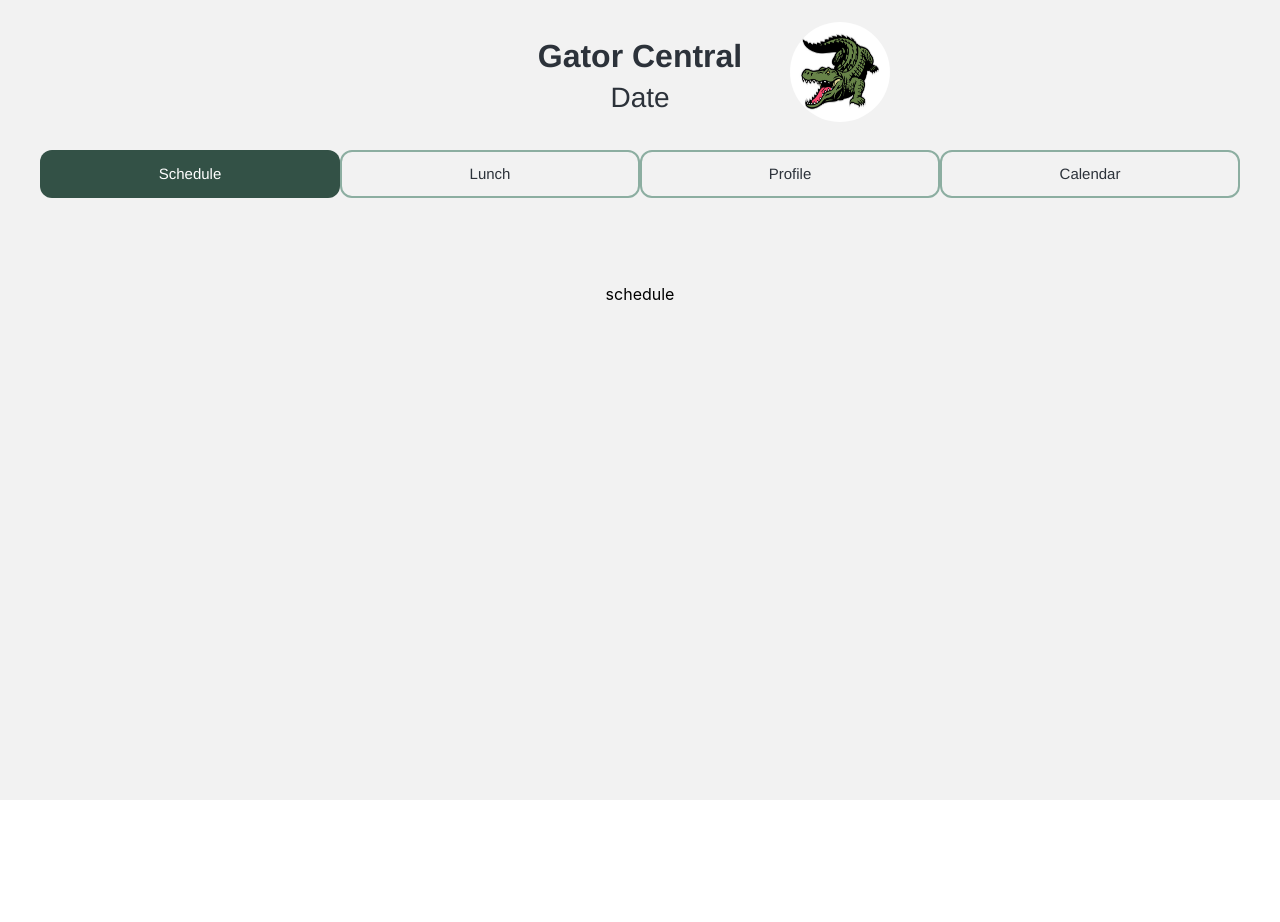
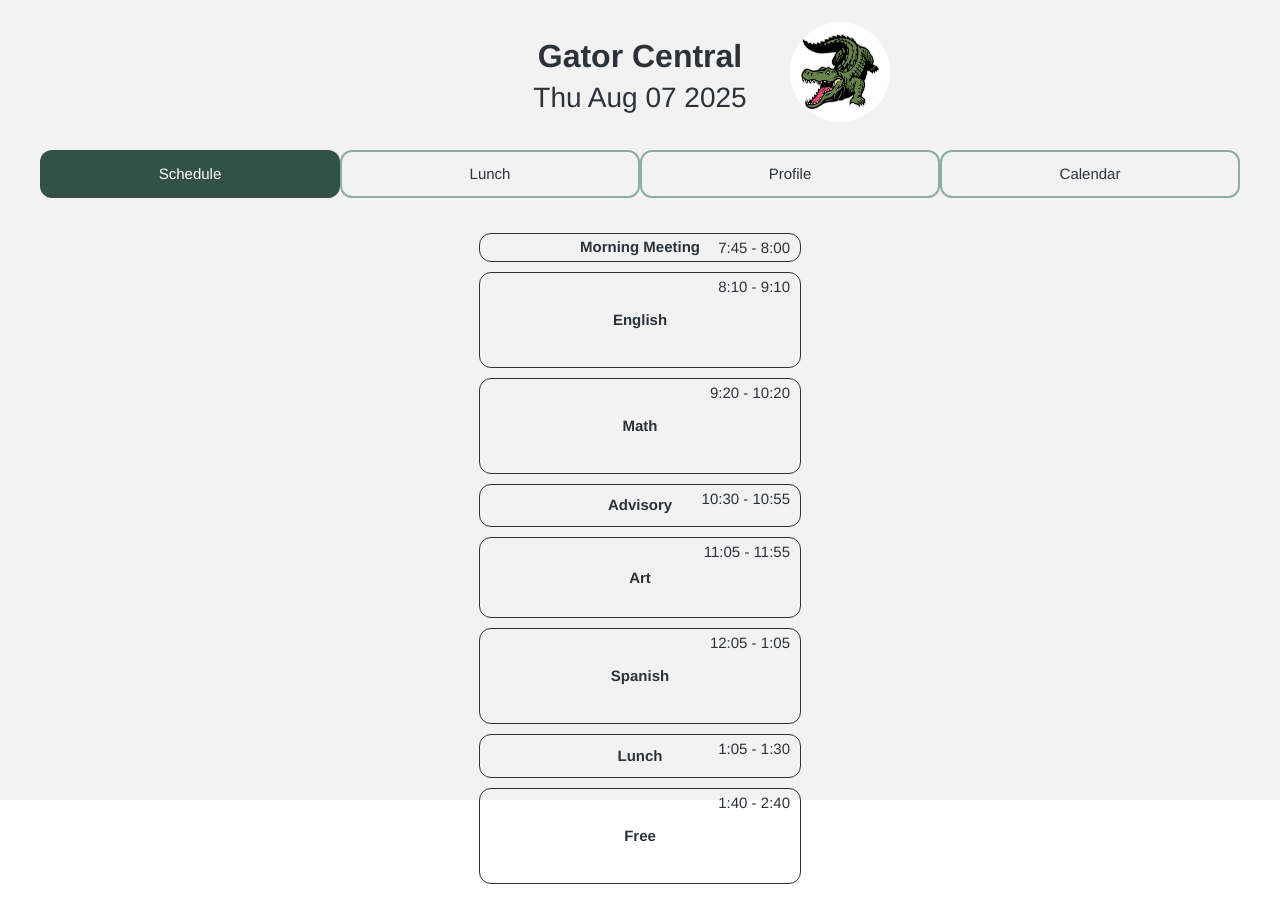
Before and after one commit to svaldes2007/gator-central-app, a React (Create React App) app: page / in a window 1280 px wide. Shown: the top 922 px of the page. Before the commit the page ends 800 px from the top, so only its background shows below. Built offline with nearby package versions, Linux system fonts and the light colour scheme.

Commit message:
schedule display first draft

```diff
--- a/src/App.css
+++ b/src/App.css
@@ -90,12 +90,53 @@ html, body {
 
 .scheduleDisplay{
   position:relative;
+  display: flex;
+  flex-direction: column;
+  align-items: center;
+
 }
 
 
 .singleBlock{
-  width:100px;
+  position: relative;
+  top:-40px;
+  width: 300px;
+
+  display:flex;
+  align-items: center;
+  justify-content: center;
+
   z-index:4;
-  background-color:red;
   border-style:solid;
+  border-color: #2c323a;
+
+  color: #2c323a;
+  font-weight:400;
+  font-family: 'Helevetica Neue', Helvetica, Arial, sans-serif;
+  font-size:15px;
+  line-height:18px;
+  letter-spacing:0.5%;
+
+  border-style:solid;
+  border-width:1px;
+  border-color:#2c323a;
+  border-radius:12px;
+
+  margin: 5px 0;
+  padding: 2px 10px;
 }
+
+.blockTitle {
+  font-weight: bold;
+  display:flex;
+  align-items: center;
+  justify-content: center;
+  top: 5px;
+  right: 10px;
+}
+
+.blockTimes{
+  position:absolute;
+  top:5px;
+  right:10px;
+}
--- a/src/App.js
+++ b/src/App.js
@@ -7,7 +7,7 @@ import ScheduleDisplay from "./ScheduleDisplay";
 function App() {
 
   const [currentTab, setCurrentTab] = useState("schedule");
-
+  const today = new Date();
   const eatThenMeet  = true;
 
   //figure out how to save datain between user opening app... but usestates for now
@@ -32,13 +32,21 @@ function App() {
 
   const egSchedule = [
     { name: "Morning Meeting", start: "7:45", end: "8:00" },
-    { name: "B", start: "8:10", end: "9:10" },
-    { name: "C", start: "9:20", end: "10:20" },
-    { name: "Flex", start: "10:30", end: "10:55" },
-    { name: "D", start: "11:05", end: "11:00" },
-    { name: "E1", start: "12:05", end: "1:05" },
-    { name: "E2", start: "12:30", end: "1:30" },
-    { name: "F", start: "1:40", end: "2:40" }
+    { name: "A", start: "8:10", end: "9:10" },
+    { name: "B", start: "9:20", end: "10:20" },
+    { name: "Advisory", start: "10:30", end: "10:55" },
+    { name: "C", start: "11:05", end: "11:55" },
+    ...(eatThenMeet
+      ? [
+          { name: "D", start: "12:05", end: "1:05" },
+          { name: "Lunch", start: "1:05", end: "1:30" }
+        ]
+      : [
+          {name: "Lunch", start: "11:55", end: "12:20"},
+          { name: "D", start: "12:30", end: "1:30" }
+        ]
+    ),
+    { name: "E", start: "1:40", end: "2:40" }
   ];
 
 
@@ -48,7 +56,7 @@ function App() {
       <div className="bar">
         <p className="barTitle">Gator Central</p>
         <img className="logo" src ={logo} alt="gator logo"/>
-        <p className="dateTitle">Date</p>
+        <p className="dateTitle">{today.toDateString()}</p>
         <div className="tabs">
           <TabButton tab={currentTab} setTab={setCurrentTab} type="schedule" message="Schedule"/>
           <TabButton tab={currentTab} setTab={setCurrentTab} type="lunch" message="Lunch"/>
@@ -59,12 +67,10 @@ function App() {
 
 
         {currentTab === "schedule" ? (
-          <p className="pageStandIn">schedule</p>
-          // <ScheduleDisplay
-          //   userClasses={userClasses}
-          //   egSchedule={egSchedule}
-          //   eatThenMeet={eatThenMeet}
-          // />
+          <ScheduleDisplay
+            userClasses={userClasses}
+            egSchedule={egSchedule}
+          />
         ) : currentTab === "lunch" ? (
           <p className="pageStandIn">lunch</p>
         ) : currentTab === "profile" ? (
--- a/src/DisplayOneBlock.js
+++ b/src/DisplayOneBlock.js
@@ -1,10 +1,12 @@
-function DisplayOneBlock({ duration, title }) {
+function DisplayOneBlock({ duration, title, start, end }) {
 
   return (
     <div
-        className="singleBlock"
-        style={{ height: `${duration}px` }}
-    > {title}
+      className="singleBlock"
+      style={{ height: `${duration*1.5}px` }}
+    >
+      <span className="blockTitle">{title}</span>
+      <span className="blockTimes">{start} - {end}</span>
     </div>
   );
 }
--- a/src/ScheduleDisplay.js
+++ b/src/ScheduleDisplay.js
@@ -1,21 +1,50 @@
 import DisplayOneBlock from "./DisplayOneBlock";
 
-function ScheduleDisplay({ eatThenMeet, userClasses, egSchedule }) {
+function ScheduleDisplay({ userClasses, egSchedule }) {
+
+  function timeDifference(start, end) {
+
+    const [startH, startM] = start.split(":").map(Number);
+    const [endH, endM] = end.split(":").map(Number);
+
+    // convert to minutes
+    const startTotal = startH * 60 + startM;
+    let endTotal = endH * 60 + endM;
+
+    // if end < start, assume it’s past noon (PM)
+    if (endTotal < startTotal) {
+      endTotal += 12 * 60; // add 12 hours
+    }
+
+    return endTotal - startTotal;
+  }
+
 
   return (
     <div className="scheduleDisplay">
 
+      {egSchedule.map((event) => {
+        let displayTitle = event.name;
 
-      {/*
-        {egSchedule.map((event) => (
-            // <p key={event.name}>{event.name}</p>
-            event.name.length === 1
-                ? <DisplayOneBlock key={event.name} duration={60} title="class" />
-                : <DisplayOneBlock key={event.name} duration={60} title="other" />
-
-        ))} */}
+        if (event.name.length === 1) {
+          const matchingClass = userClasses.find(cls => cls[event.name]);
+          if (matchingClass) {
+            displayTitle = matchingClass[event.name]; // e.g., "Math"
+          }
+        }
 
 
+
+        return (
+          <DisplayOneBlock
+            key={event.name}
+            duration={timeDifference(event.start, event.end)}
+            title={displayTitle}
+            start={event.start}
+            end={event.end}
+          />
+        );
+      })}
 
     </div>
   );
```
